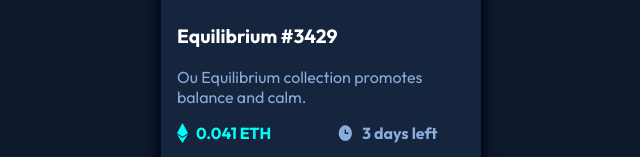
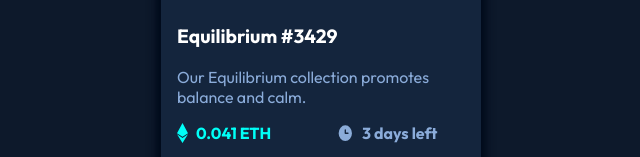
Before and after one commit to Nuuriii/nft-card, a React (Vite) app: page / in a window 1280 px wide. Shown: the part 441-598 px from the top of the page, without its empty margins (319-959 px from the left). Built offline with nearby package versions, Linux system fonts and the light colour scheme.

Commit message:
refactor: change text

```diff
--- a/src/components/nft-preview/NftPreview.tsx
+++ b/src/components/nft-preview/NftPreview.tsx
@@ -34,7 +34,7 @@ export const NftPreview = () => {
             <a href='/'>Equilibrium #3429</a>
           </Title>
           <Description>
-            Ou Equilibrium collection promotes balance and calm.
+            Our Equilibrium collection promotes balance and calm.
           </Description>
           <ExtraInformation>
             <EthereumWrapper>
```
